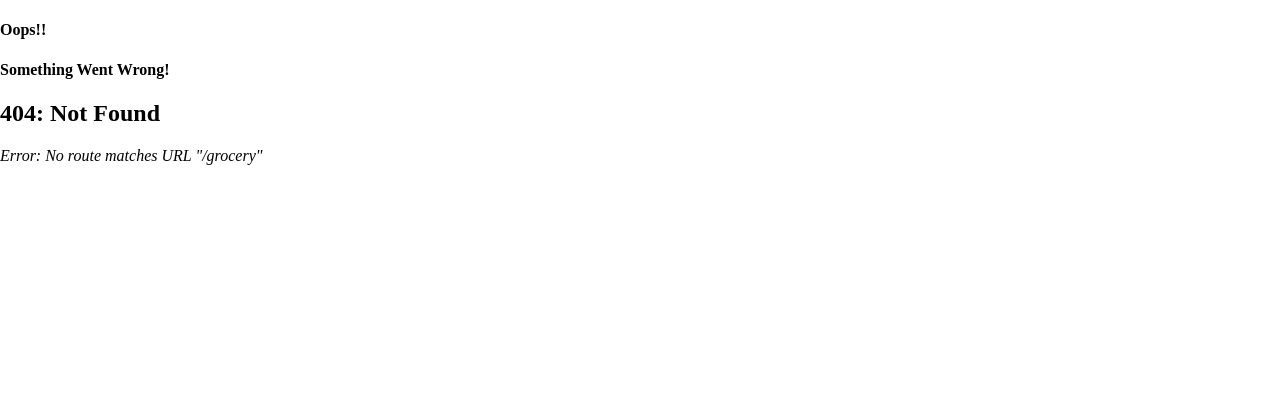
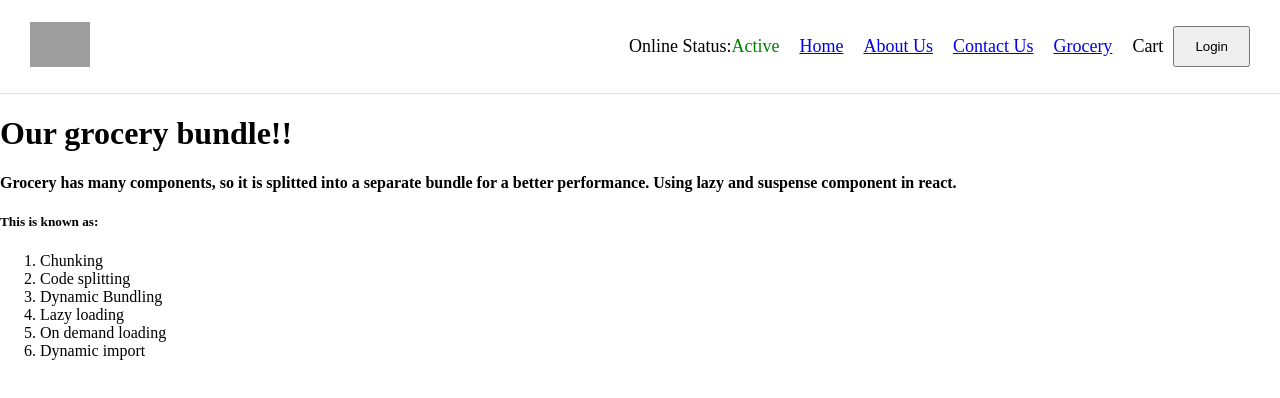
Before and after one commit to Preethirkrishnan/namaste-react, a React (Vite) app: page /grocery in a window 1280 px wide. Before the commit this address had no page. Shown: the top 398 px of the page. Built offline with nearby package versions, Linux system fonts and the light colour scheme; grey boxes are pictures that could not be loaded.

Commit message:
Custom Hooks, Lazy Loading

```diff
--- a/index.css
+++ b/index.css
@@ -120,3 +120,11 @@ button, input{
     color: #000;
     text-decoration: none;
 }
+
+.text-success{
+    color: green;
+}
+
+.text-danger{
+    color: red;
+}
--- a/src/App.js
+++ b/src/App.js
@@ -1,4 +1,4 @@
-import React, { StrictMode } from "react";
+import React, { lazy, StrictMode, Suspense } from "react";
 import ReactDOM from "react-dom/client";
 import Header from "./components/Header";
 import Body from "./components/Body";
@@ -7,6 +7,9 @@ import About from "./components/About";
 import Contact from "./components/Contact";
 import Error from "./components/Error";
 import RestaurantMenu from "./components/RestaurantMenu";
+
+//dynamic import
+const Grocery = lazy(() => import("./components/Grocery"));
 
 const AppLayout = () => {
   return (
@@ -35,6 +38,14 @@ const appRouter = createBrowserRouter([
         element: <Contact />,
       },
       {
+        path: "/grocery",
+        element: (
+          <Suspense fallback={<h1>Loading...</h1>}>
+            <Grocery />
+          </Suspense>
+        ),
+      },
+      {
         path: "/restaurants/:resId",
         element: <RestaurantMenu />,
       },
--- a/src/components/Body.js
+++ b/src/components/Body.js
@@ -2,6 +2,7 @@ import RestaurantCard from "./RestaurantCard";
 import { useEffect, useState } from "react";
 import Shimmer from "./shimmer";
 import {Link} from "react-router-dom";
+import useOnlineStatus from "../utils/useOnlineStatus";
 
 const Body = () => {
   // const arr = useState();
@@ -25,10 +26,6 @@ const Body = () => {
   const fetchData = async () => {
     const data = await fetch("https://namastedev.com/api/v1/listRestaurants");
     const json = await data.json();
-    console.log(
-      json?.data?.data?.cards[1]?.card?.card?.gridElements?.infoWithStyle
-        ?.restaurants,
-    );
     //optional chaining
     setListOfRestaurants(
       json?.data?.data?.cards[1]?.card?.card?.gridElements?.infoWithStyle
@@ -40,9 +37,13 @@ const Body = () => {
     );
   };
 
-  // if (listOfRestaurants.length === 0) {
-  //   return <Shimmer />;
-  // }
+  const onlineStatus = useOnlineStatus();
+
+  if(!onlineStatus) return <h1>Looks like you're offline!! Please check your internet connection.</h1>
+
+  if (listOfRestaurants.length === 0) {
+    return <Shimmer />;
+  }
 
   return (
     <div className="body">
--- /dev/null
+++ b/src/components/Grocery.js
@@ -0,0 +1,22 @@
+const Grocery = () => {
+  return (
+    <>
+      <h1>Our grocery bundle!!</h1>
+      <h4>
+        Grocery has many components, so it is splitted into a separate bundle for
+        a better performance. Using lazy and suspense component in react.
+      </h4>
+        <h5>This is known as:</h5>
+        <ol>
+            <li>Chunking</li>
+            <li>Code splitting</li>
+            <li>Dynamic Bundling</li>
+            <li>Lazy loading</li>
+            <li>On demand loading</li>
+            <li>Dynamic import</li>
+        </ol>
+    </>
+  );
+};
+
+export default Grocery;
--- a/src/components/Header.js
+++ b/src/components/Header.js
@@ -1,9 +1,11 @@
 import { useState } from "react";
 import { LOGO_URL } from "../utils/constants";
-import {Link} from "react-router-dom";
+import { Link } from "react-router-dom";
+import useOnlineStatus from "../utils/useOnlineStatus";
 
 const Header = () => {
   const [btnName, setBtnName] = useState("Login");
+  const onlineStatus = useOnlineStatus();
 
   return (
     <div className="header">
@@ -13,6 +15,14 @@ const Header = () => {
       <div className="nav-item">
         <ul>
           <li>
+            Online Status:
+            {onlineStatus ? (
+              <span className="text-success">Active</span>
+            ) : (
+              <span className="text-danger">Offline</span>
+            )}
+          </li>
+          <li>
             <Link to="/">Home</Link>
           </li>
           <li>
@@ -20,6 +30,9 @@ const Header = () => {
           </li>
           <li>
             <Link to="/contact">Contact Us</Link>
+          </li>
+          <li>
+            <Link to="/grocery">Grocery</Link>
           </li>
           <li>Cart</li>
           <button
--- a/src/components/RestaurantMenu.js
+++ b/src/components/RestaurantMenu.js
@@ -1,24 +1,12 @@
-import { useEffect, useState } from "react";
 import { CDN_URL } from "../utils/constants";
-import { RES_MENU_URL } from "../utils/constants";
 import { useParams } from "react-router";
 import { Link } from "react-router-dom";
+import useRestaurantMenu from "../utils/useRestaurantMenu";
 
 const RestaurantMenu = () => {
-  const [resDetails, setResDetails] = useState(null);
   const params = useParams();
-  console.log(params);
 
-  useEffect(() => {
-    fetchDetails();
-  }, []);
-
-  const fetchDetails = async () => {
-    const data = await fetch(RES_MENU_URL + params.resId);
-
-    const json = await data.json();
-    setResDetails(json?.data);
-  };
+  const resDetails = useRestaurantMenu(params);
 
   //conditional checks
   if (resDetails === null) return <h1>Loading...</h1>;
--- /dev/null
+++ b/src/utils/useOnlineStatus.js
@@ -0,0 +1,20 @@
+import { useEffect, useState } from "react";
+
+const useOnlineStatus = () => {
+    const [onlineStatus, setOnlineStatus] = useState(true);
+
+    useEffect(() => {
+        window.addEventListener("offline", () => {
+            setOnlineStatus(false);
+        });
+
+        window.addEventListener("online", () => {
+            setOnlineStatus(true);
+        });
+    }, []);
+
+
+    return onlineStatus;
+}
+
+export default useOnlineStatus
--- /dev/null
+++ b/src/utils/useRestaurantMenu.js
@@ -0,0 +1,20 @@
+import { useEffect, useState } from "react";
+import { RES_MENU_URL } from "../utils/constants";
+
+const useRestaurantMenu = (params) => {
+    const [resInfo, setResInfo] = useState(null);
+
+    useEffect(() => {
+        fetchData();
+    }, []);
+
+    const fetchData = async () => {
+        const data = await fetch(RES_MENU_URL + params.resId);
+        const json = await data.json();
+        setResInfo(json?.data);
+    }
+
+    return resInfo;
+}
+
+export default useRestaurantMenu;
```
